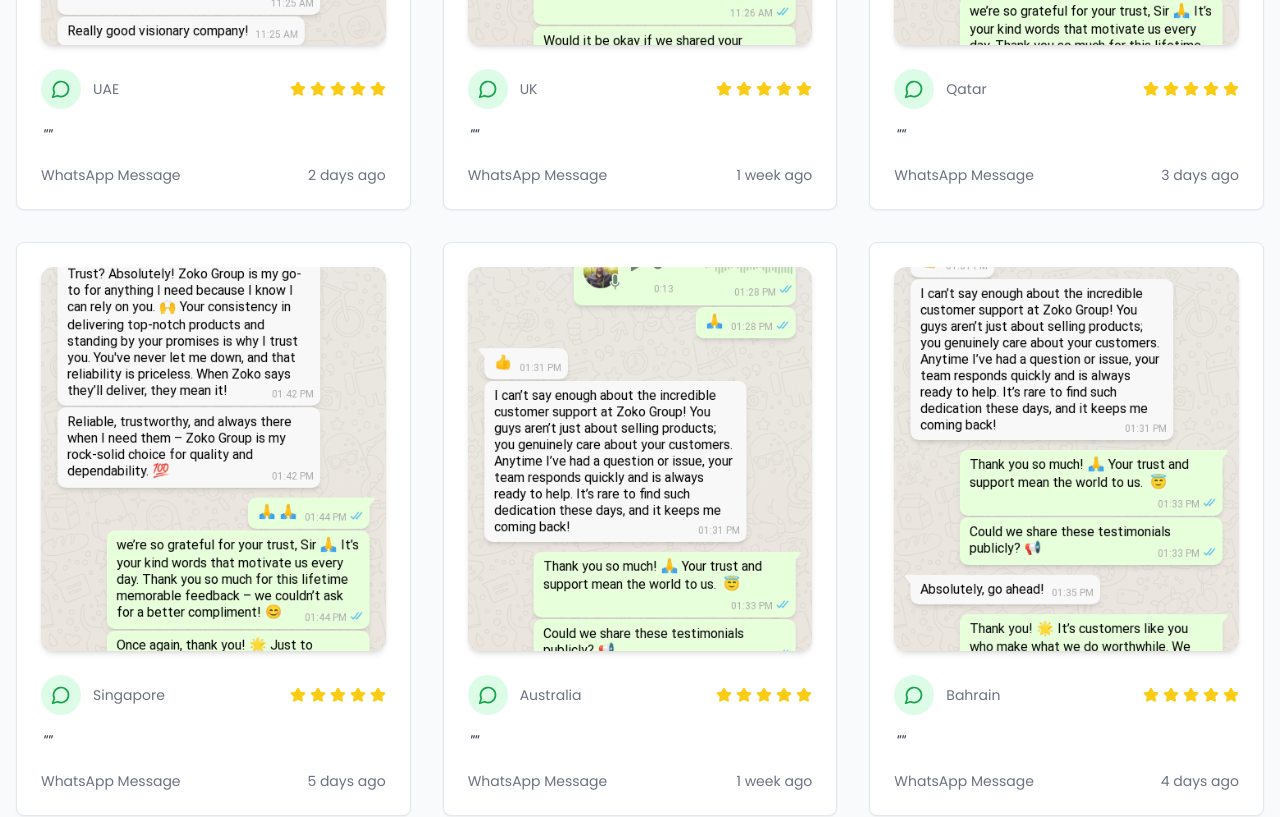
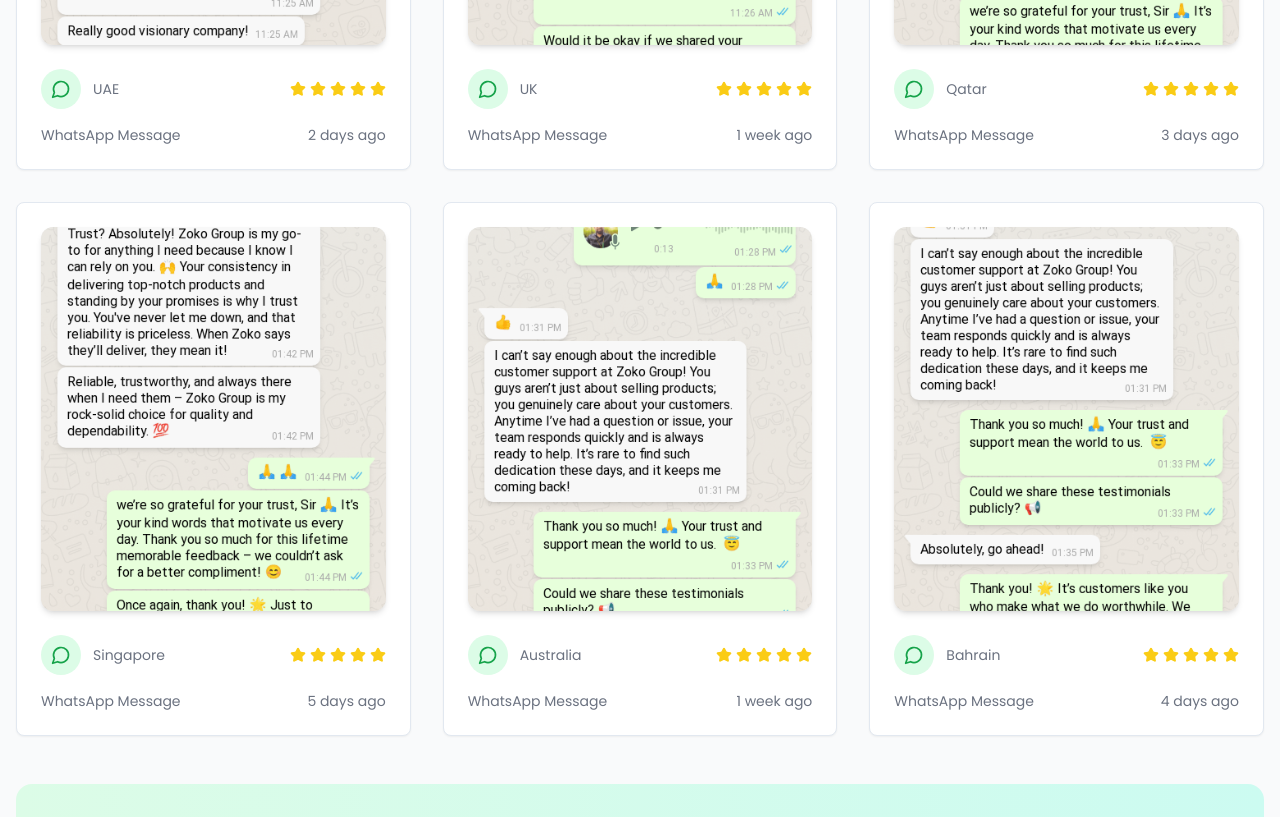
Before and after one commit to prats69/nashik-onion-inquiry-form, a React (Vite) app: page / in a window 1280 px wide. Shown: the part 6240-7057 px from the top of the page. Built offline with nearby package versions, Linux system fonts and the light colour scheme.

Commit message:
Remove testimonial properties
Remove 'name' and 'message' properties from testimonials and rebuild.

```diff
--- a/src/components/Testimonials.tsx
+++ b/src/components/Testimonials.tsx
@@ -11,24 +11,19 @@ const Testimonials = () => {
       image: "/1.png"
     },
     {
-
       country: "UK",
-
       rating: 5,
       date: "1 week ago",
       image: "/2.png"
     },
     {
-
       country: "Qatar",
-
       rating: 5,
       date: "3 days ago",
       image: "/3.png"
     },
     {
       country: "Singapore",
-
       rating: 5,
       date: "5 days ago",
       image: "/4.png"
@@ -41,7 +36,6 @@ const Testimonials = () => {
     },
     {
       country: "Bahrain",
-
       rating: 5,
       date: "4 days ago",
       image: "/7.png"
@@ -81,7 +75,6 @@ const Testimonials = () => {
                     <MessageCircle className="w-5 h-5 text-green-600" />
                   </div>
                   <div className="flex-1">
-                    <h4 className="font-semibold text-gray-900">{testimonial.name}</h4>
                     <p className="text-sm text-gray-500">{testimonial.country}</p>
                   </div>
                   <div className="flex items-center gap-1">
@@ -90,8 +83,6 @@ const Testimonials = () => {
                     ))}
                   </div>
                 </div>
-
-                <p className="text-gray-700 mb-4 italic">"{testimonial.message}"</p>
 
                 <div className="flex items-center justify-between text-sm text-gray-500">
                   <span>WhatsApp Message</span>
```
